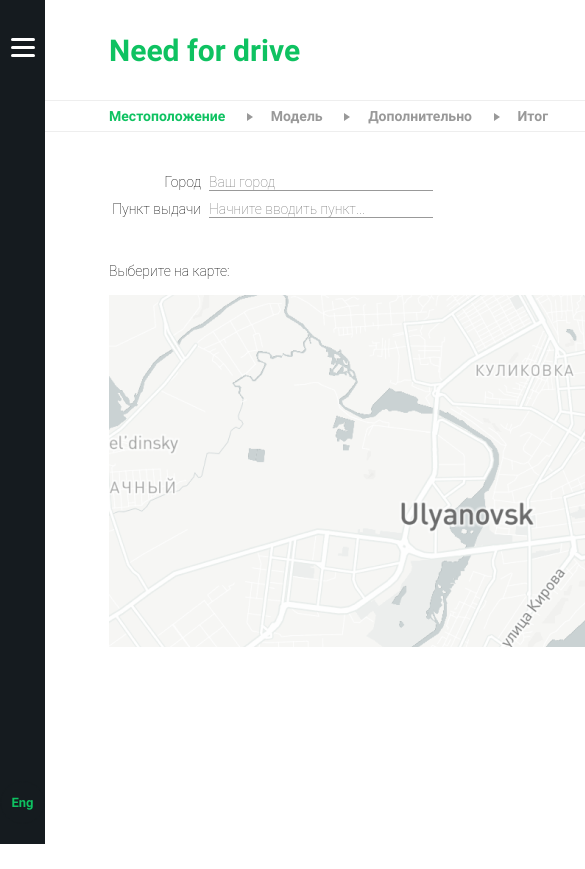
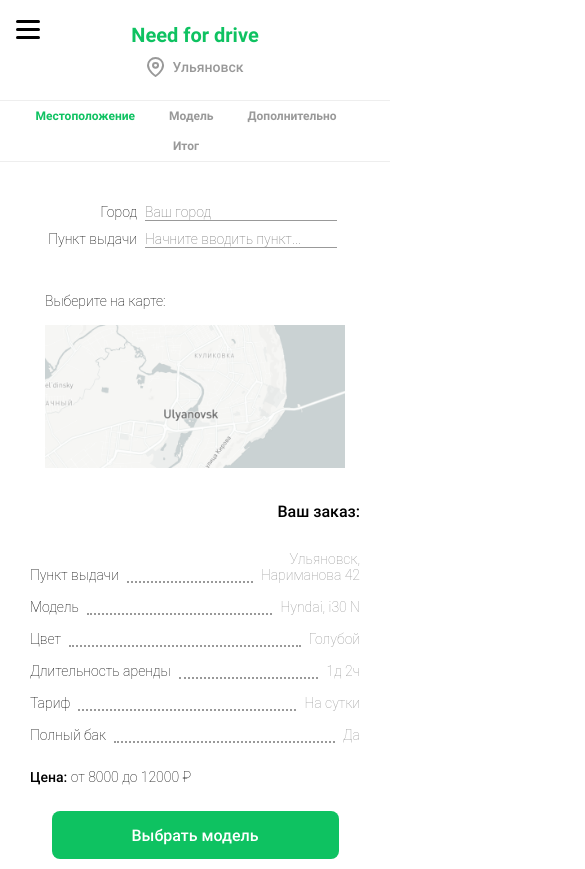
Before and after one commit to chackydude/Need-For-Drive, a Vue app in the folder need-for-drive/: page /order in a window 390 px wide. Shown: the top 869 px of the page, 585 px wide, since content can reach past the window. Before the commit the page ends 844 px from the top, so only its background shows below. Built offline with nearby package versions, Linux system fonts and the light colour scheme; a web font is replaced by a local one; what vue-easy-slider would draw is missing.

Commit message:
added adaptive layout

```diff
--- a/need-for-drive/src/components/Header.vue
+++ b/need-for-drive/src/components/Header.vue
@@ -1,7 +1,8 @@
 <template>
   <div class="header">
+    <Menu class="page-wrapper__mobile-menu" dark />
     <div class="content">
-      <p class="header__title">Need for drive</p>
+      <router-link to="/" class="header__title">Need for drive</router-link>
       <div class="header__current-city">
         <img src="@/assets/icons/place_icon.svg" alt="current-city" />
         <div>
@@ -13,8 +14,12 @@
 </template>
 
 <script>
+import Menu from "./utils/Menu";
 export default {
-  name: "Header"
+  name: "Header",
+  components: {
+    Menu
+  }
 };
 </script>
 
@@ -31,10 +36,15 @@ export default {
   padding: 0 64px 0 64px;
 }
 
+.page-wrapper__mobile-menu {
+  display: none;
+}
+
 .header__title {
   color: $main-accent-color;
   font-size: 30px;
   font-weight: bold;
+  text-decoration: none;
 }
 
 .header__current-city {
@@ -49,4 +59,27 @@ export default {
     margin-left: 8px;
   }
 }
+
+@media (max-width: 768px) {
+  .page-wrapper__mobile-menu {
+    display: block;
+    position: absolute;
+    left: 16px;
+    top: 20px;
+  }
+
+  .header {
+    justify-content: space-between;
+  }
+
+  .content {
+    flex-direction: column;
+    justify-content: center;
+    padding: 0 32px 0 32px;
+  }
+
+  .header__title {
+    font-size: 20px;
+  }
+}
 </style>
--- a/need-for-drive/src/components/PlaceTab.vue
+++ b/need-for-drive/src/components/PlaceTab.vue
@@ -20,9 +20,11 @@
     </div>
     <div class="place-tab__map map-area">
       <p class="map-area__title">Выберите на карте:</p>
-      <div class="map-area__map">
-        <img src="@/assets/images/map-example.png" alt="" />
-      </div>
+      <img
+        src="@/assets/images/map-example.png"
+        alt="map"
+        class="map-area__map"
+      />
     </div>
   </div>
 </template>
@@ -80,4 +82,18 @@ export default {
   @include fontStylesLight;
   margin-bottom: 16px;
 }
+
+.map-area__map {
+  width: 40vw;
+}
+
+@media (max-width: 768px) {
+  .map-area__map {
+    width: 300px;
+  }
+
+  .input-field__input {
+    min-width: 150px;
+  }
+}
 </style>
--- a/need-for-drive/src/components/UsersOrder.vue
+++ b/need-for-drive/src/components/UsersOrder.vue
@@ -97,4 +97,11 @@ export default {
 .users-order__button {
   margin-top: 26px;
 }
+
+@media (max-width: 1024px) {
+  .users-order {
+    border-left: none;
+    padding: 10px;
+  }
+}
 </style>
--- a/need-for-drive/src/views/Order.vue
+++ b/need-for-drive/src/views/Order.vue
@@ -36,6 +36,7 @@
         <tab :is-active="tabs[3].isActive"> </tab>
 
         <UsersOrder
+          class="users-order"
           order-city="Ульяновск"
           order-place="Нариманова 42"
           order-model="Hyndai, i30 N"
@@ -166,4 +167,57 @@ $padding: 64px;
 .tabs-content {
   flex: 1;
 }
+
+@media (max-width: 1024px) {
+  .order-page__sidebar {
+    position: fixed;
+  }
+
+  .order-page__content {
+    margin-left: 45px;
+  }
+
+  .order-page__tabs {
+    justify-content: center;
+    flex-wrap: wrap;
+    min-height: 32px;
+    height: auto;
+  }
+
+  .tabs-content {
+    flex-direction: column;
+    align-items: center;
+  }
+}
+
+@media (max-width: 768px) {
+  .order-page__sidebar {
+    display: none !important;
+  }
+
+  .order-page__content {
+    margin-left: 0;
+  }
+
+  .order-page__tabs {
+    padding: 0 10px 0 10px;
+  }
+
+  .icon {
+    display: none;
+  }
+
+  .order-page__tabs > div {
+    margin: 8px;
+    font-size: 12px;
+  }
+
+  .tabs-content {
+    padding: 0 10px 0 10px;
+  }
+
+  .users-order {
+    margin-top: 20px;
+  }
+}
 </style>
```
